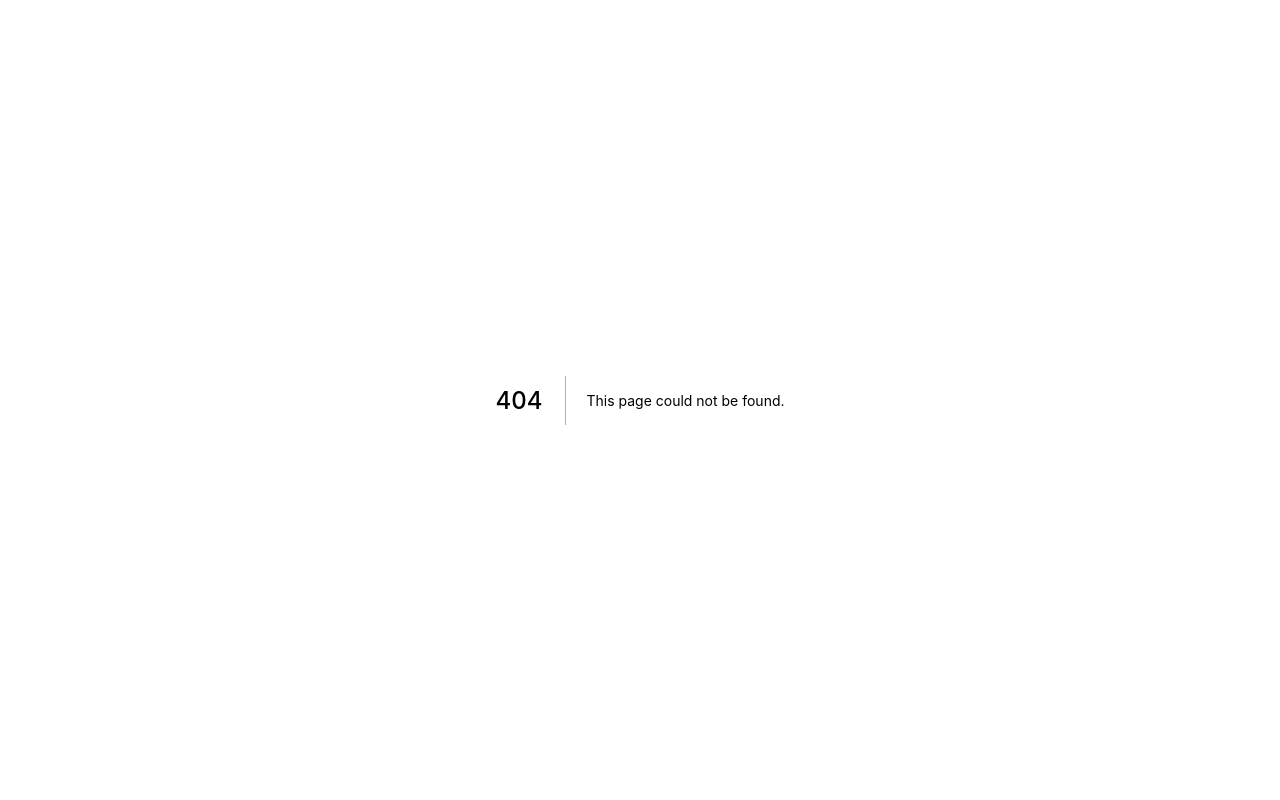
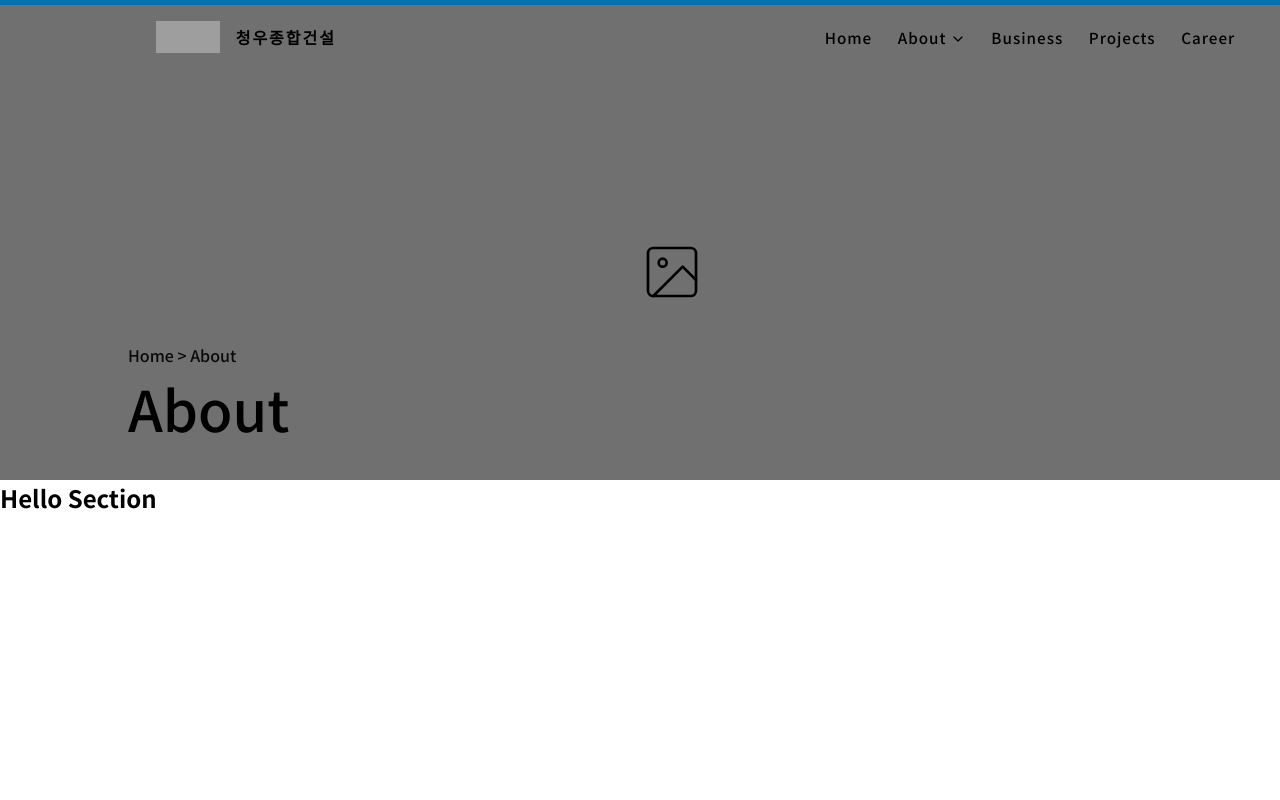
Before and after one commit to DillonMemo/cheong-woo-client, a Next.js app: page /about in a window 1280 px wide. Before the commit this address had no page. Shown: the top 800 px of the page. Built offline with nearby package versions, Linux system fonts and the light colour scheme; grey boxes are pictures that could not be loaded.

Commit message:
commit description 1. complete development main page 2. set up overscroll-behavior to auto 3. add loader spinner component 4. add scroll back to top button

```diff
--- a/components/Footer.tsx
+++ b/components/Footer.tsx
@@ -41,27 +41,27 @@ const Footer: React.FC = () => {
             <h2 className="nav-title">About</h2>
             <ul className="nav-ul nav-ul-extra">
               <li>
-                <Link href="#">
+                <Link href="/about#information">
                   <a>기업정보</a>
                 </Link>
               </li>
               <li>
-                <Link href="#">
+                <Link href="/about#greetings">
                   <a>CEO 인사말</a>
                 </Link>
               </li>
               <li>
-                <Link href="#">
+                <Link href="/about#history">
                   <a>연혁</a>
                 </Link>
               </li>
               <li>
-                <Link href="#">
+                <Link href="/about#address">
                   <a>회사위치</a>
                 </Link>
               </li>
               <li>
-                <Link href="#">
+                <Link href="/about#partners">
                   <a>협력사 현황</a>
                 </Link>
               </li>
--- a/components/Header.tsx
+++ b/components/Header.tsx
@@ -35,7 +35,7 @@ const Header: React.FC<HeaderProps> = ({ router }) => {
         <div className="container">
           <input type="checkbox" name="" id="check" />
           <div className="logo-container">
-            <Link href="#">
+            <Link href="/">
               <a>
                 <div className="logo">
                   <img
@@ -53,12 +53,12 @@ const Header: React.FC<HeaderProps> = ({ router }) => {
             <div className="nav-links">
               <ul>
                 <li className="nav-link">
-                  <Link href="#">
+                  <Link href="/">
                     <a>Home</a>
                   </Link>
                 </li>
                 <li className="nav-link">
-                  <Link href="#">
+                  <Link href="/about">
                     <a>
                       About
                       <ArrowDown stroke="black" />
@@ -67,27 +67,27 @@ const Header: React.FC<HeaderProps> = ({ router }) => {
                   <div className="dropdown">
                     <ul>
                       <li className="dropdown-link">
-                        <Link href="#">
+                        <Link href="/about#information">
                           <a>기업정보</a>
                         </Link>
                       </li>
                       <li className="dropdown-link">
-                        <Link href="#">
+                        <Link href="/about#greetings">
                           <a>CEO 인사말</a>
                         </Link>
                       </li>
                       <li className="dropdown-link">
-                        <Link href="#">
+                        <Link href="/about#history">
                           <a>연혁</a>
                         </Link>
                       </li>
                       <li className="dropdown-link">
-                        <Link href="#">
+                        <Link href="/about#address">
                           <a>회사위치</a>
                         </Link>
                       </li>
                       <li className="dropdown-link">
-                        <Link href="#">
+                        <Link href="/about#partners">
                           <a>협력사 현황</a>
                         </Link>
                       </li>
@@ -175,7 +175,7 @@ const HeaderWrapper = styled.header<HeaderWrapperProps>`
   width: 100vw;
   /* padding: 0 10vw; */
   transition: 0.4s ease-out;
-
+  border-top: 5px solid #0172b2;
   ${md} {
     background-color: #fff;
     padding: 0 1rem;
--- a/components/Layout.tsx
+++ b/components/Layout.tsx
@@ -1,4 +1,4 @@
-import React, { ReactNode, useEffect } from "react";
+import React, { ReactNode, useCallback, useEffect, useRef } from "react";
 import Head from "next/head";
 import { useRouter } from "next/router";
 import styled from "styled-components";
@@ -8,7 +8,8 @@ import Header from "./Header";
 import Footer from "./Footer";
 
 /** styles */
-import { defaultPalette } from "../utils/styles";
+import { brandColor, defaultPalette, md } from "../utils/styles";
+import { ArrowUp } from "../utils/icons";
 
 type Props = {
   children?: ReactNode;
@@ -24,9 +25,32 @@ const Layout: React.FC<Props> = ({
   imageUrl = "",
 }) => {
   const router = useRouter();
+  const goTop = useRef<HTMLAnchorElement>(null);
+
+  /**
+   * @description show back to top button
+   */
+  const handler = useCallback(() => {
+    if (!goTop.current) return;
+    const scrollPos = window.scrollY;
+
+    if (scrollPos > 10) {
+      goTop.current.classList.add("show");
+    } else {
+      goTop.current.classList.remove("show");
+    }
+  }, []);
+
+  /**
+   * @description scroll is go to top
+   */
+  const handleScrollToTop = useCallback((): void => {
+    window.scrollTo({ top: 0, behavior: "smooth" });
+  }, []);
 
   useEffect(() => {
-    return;
+    window.addEventListener("scroll", handler);
+    return () => window.removeEventListener("scroll", handler);
   }, []);
 
   return (
@@ -52,6 +76,10 @@ const Layout: React.FC<Props> = ({
       </Head>
       <Header router={router} />
       <ContainerWrapper>{children}</ContainerWrapper>
+      {/* back to top button */}
+      <TopButton ref={goTop} onClick={handleScrollToTop}>
+        <ArrowUp stroke="white" />
+      </TopButton>
       <Footer />
     </div>
   );
@@ -59,6 +87,66 @@ const Layout: React.FC<Props> = ({
 
 const ContainerWrapper = styled.div`
   border-bottom: 1px solid ${defaultPalette.accent1};
+
+  .title-content {
+    display: flex;
+    flex-direction: column;
+    justify-content: flex-end;
+    align-items: flex-start;
+    padding: 0 10vw;
+    color: #000;
+    position: relative;
+
+    h1 {
+      font-size: 3.5rem;
+      margin: 0;
+      color: ${defaultPalette.foreground};
+
+      ${md} {
+        font-size: 2rem;
+      }
+    }
+    p {
+      font-size: 1rem;
+      margin: 0;
+      color: ${defaultPalette.foreground};
+
+      ${md} {
+        font-size: 0.7rem;
+      }
+    }
+  }
+`;
+
+const TopButton = styled.a`
+  display: inline-block;
+  background-color: ${brandColor.normal};
+  width: 50px;
+  height: 50px;
+  text-align: center;
+  border-radius: 4px;
+  position: fixed;
+  bottom: 3rem;
+  right: 3rem;
+  transition: background-color 0.3s, opacity 0.5s, visibility 0.5s;
+  opacity: 0;
+  visibility: hidden;
+  cursor: pointer;
+  z-index: 9;
+
+  svg {
+    width: 100%;
+    height: 100%;
+  }
+
+  &.show {
+    opacity: 1;
+    visibility: visible;
+  }
+
+  &:hover {
+    background-color: ${brandColor.light};
+  }
 `;
 
 export default Layout;
--- a/package.json
+++ b/package.json
@@ -19,6 +19,7 @@
     "styled-components": "^5.0.0"
   },
   "devDependencies": {
+    "@types/aos": "^3.0.3",
     "@types/node": "12.0.12",
     "@types/react": "16.8.23",
     "@types/react-dom": "16.8.4",
@@ -26,6 +27,7 @@
     "@types/styled-components": "5.0.1",
     "@typescript-eslint/eslint-plugin": "^4.1.1",
     "@typescript-eslint/parser": "^4.1.1",
+    "aos": "^2.3.4",
     "babel-eslint": "^10.1.0",
     "babel-plugin-styled-components": "^1.10.0",
     "cross-env": "^7.0.2",
--- /dev/null
+++ b/pages/about/index.tsx
@@ -0,0 +1,62 @@
+import React, { useEffect } from "react";
+import styled from "styled-components";
+import AOS from "aos";
+
+/** components */
+import Layout from "../../components/Layout";
+
+/** styles */
+import { Image } from "../../utils/icons";
+
+const attributeLayout = {
+  title: "청우종합건설",
+  description: "That's site is development mode - cheongwoo",
+  imageUrl: "http://placehold.it/600x400",
+};
+
+const About: React.FC = () => {
+  useEffect(() => {
+    AOS.init({ duration: 1200 });
+  }, []);
+
+  return (
+    <Layout {...attributeLayout}>
+      <FirstWrapper className="title-content">
+        <Title>
+          <p>Home &gt; About</p>
+          <span>About</span>
+        </Title>
+        <div style={{ position: "absolute", top: "50%", left: "50%" }}>
+          <Image width="4rem" height="4rem" stroke="black" strokeWidth={1} />
+        </div>
+      </FirstWrapper>
+      <section style={{ height: "50vh" }}>
+        <h1> Hello Section</h1>
+      </section>
+    </Layout>
+  );
+};
+
+const FirstWrapper = styled.div`
+  /* background-image: url("https://images.unsplash.com/photo-1482148454461-aaedae4b30bb?ixlib=rb-1.2.1&ixid=eyJhcHBfaWQiOjEyMDd9&auto=format&fit=crop&w=2850&q=80"); */
+  height: 60vh;
+  background-color: rgba(112, 112, 112, 1);
+  /* Create the parallax scrolling effect */
+  background-attachment: fixed;
+  background-position: center 90%;
+  background-repeat: no-repeat;
+`;
+
+const Title = styled.div`
+  margin: 2rem 0;
+
+  p {
+    font-size: 1rem !important;
+  }
+
+  span {
+    font-size: 3.5rem;
+  }
+`;
+
+export default About;
--- a/pages/test.tsx
+++ b/pages/test.tsx
@@ -4,6 +4,7 @@ import { gql, useQuery } from "@apollo/client";
 /** components */
 import Layout from "../components/Layout";
 import Skeleton from "../components/Skeleton";
+import LoaderSpinner from "../components/LoaderSpinner";
 
 /** interfaces */
 import { SayHelloData, SayHelloVars } from "../interfaces";
@@ -44,6 +45,7 @@ const Test: React.FC = () => {
             <Skeleton width="100%" height={64} />
           )}
         </div>
+        <LoaderSpinner />
       </Wrapper>
     </Layout>
   );
--- a/utils/icons.tsx
+++ b/utils/icons.tsx
@@ -1,10 +1,11 @@
 import { IconProps } from "../interfaces";
 
-export const ArrowDown: React.FC<IconProps> = ({
+export const ArrowUp: React.FC<IconProps> = ({
   width = "1rem",
   height = "1rem",
   fill = "none",
   stroke = "#626262",
+  strokeWidth = 2,
 }) => (
   <svg
     width={width}
@@ -14,7 +15,30 @@ export const ArrowDown: React.FC<IconProps> = ({
     <g
       fill={fill}
       stroke={stroke}
-      strokeWidth="2"
+      strokeWidth={strokeWidth}
+      strokeLinecap="round"
+      strokeLinejoin="round">
+      <path d="M18 15l-6-6l-6 6" />
+    </g>
+  </svg>
+);
+
+export const ArrowDown: React.FC<IconProps> = ({
+  width = "1rem",
+  height = "1rem",
+  fill = "none",
+  stroke = "#626262",
+  strokeWidth = 2,
+}) => (
+  <svg
+    width={width}
+    height={height}
+    preserveAspectRatio="xMidYMid meet"
+    viewBox="0 0 24 24">
+    <g
+      fill={fill}
+      stroke={stroke}
+      strokeWidth={strokeWidth}
       strokeLinecap="round"
       strokeLinejoin="round">
       <path d="M6 9l6 6l6-6" />
@@ -49,6 +73,7 @@ export const ArrowRight: React.FC<IconProps> = ({
   height = "1rem",
   fill = "none",
   stroke = "#626262",
+  strokeWidth = 2,
 }) => (
   <svg
     width={width}
@@ -58,7 +83,7 @@ export const ArrowRight: React.FC<IconProps> = ({
     <g
       fill={fill}
       stroke={stroke}
-      strokeWidth="2"
+      strokeWidth={strokeWidth}
       strokeLinecap="round"
       strokeLinejoin="round">
       <path d="M5 12h14" />
@@ -117,6 +142,33 @@ export const Insta: React.FC<IconProps> = ({
   </svg>
 );
 
+export const Image: React.FC<IconProps> = ({
+  width = "1rem",
+  height = "1rem",
+  fill = "none",
+  stroke = "#626262",
+  strokeWidth = 2,
+}) => (
+  <svg
+    aria-hidden="true"
+    focusable="false"
+    width={width}
+    height={height}
+    preserveAspectRatio="xMidYMid meet"
+    viewBox="0 0 24 24">
+    <g
+      fill={fill}
+      stroke={stroke}
+      strokeWidth={strokeWidth}
+      strokeLinecap="round"
+      strokeLinejoin="round">
+      <rect x="3" y="3" width="18" height="18" rx="2" ry="2" />
+      <circle cx="8.5" cy="8.5" r="1.5" />
+      <path d="M21 15l-5-5L5 21" />
+    </g>
+  </svg>
+);
+
 export const Globe: React.FC<IconProps> = ({
   width = "1rem",
   height = "1rem",
--- a/utils/styles.ts
+++ b/utils/styles.ts
@@ -19,7 +19,7 @@ export const Global = createGlobalStyle`
 
     body {
         font-family: 'Noto Sans KR', 'Segoe UI', 'Roboto', 'Malgun Gothic', Oxygen, Ubuntu, Cantarell, 'Open Sans', 'Helvetica Neue', sans-serif;
-        overscroll-behavior: none;
+        overscroll-behavior: auto;
         user-select: none;
     }
 
```
Also changed, not shown: components/ImageSlider.tsx (+137 -6 lines), components/LoaderSpinner.tsx (added, +76 -0 lines), interfaces/index.ts (+11 -0 lines), 1 other file (tests, documents, lock files or other folders).
